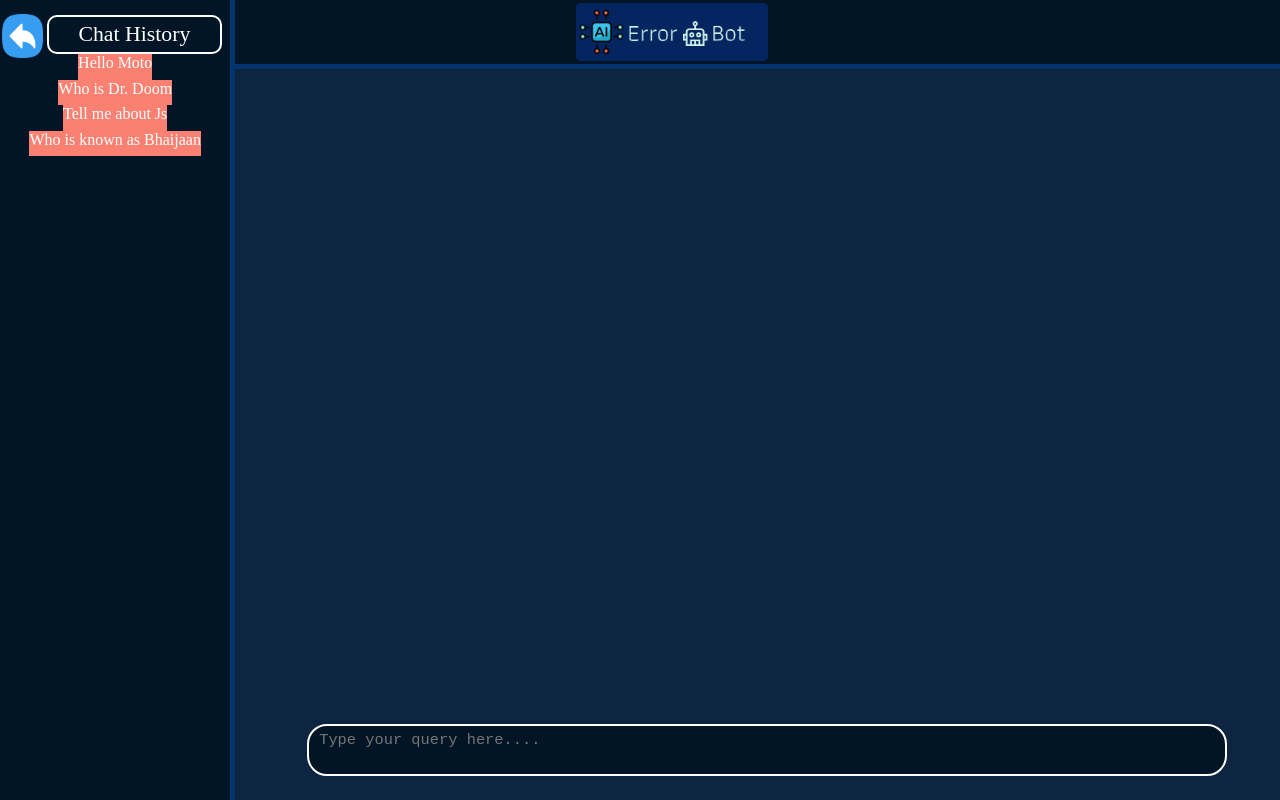
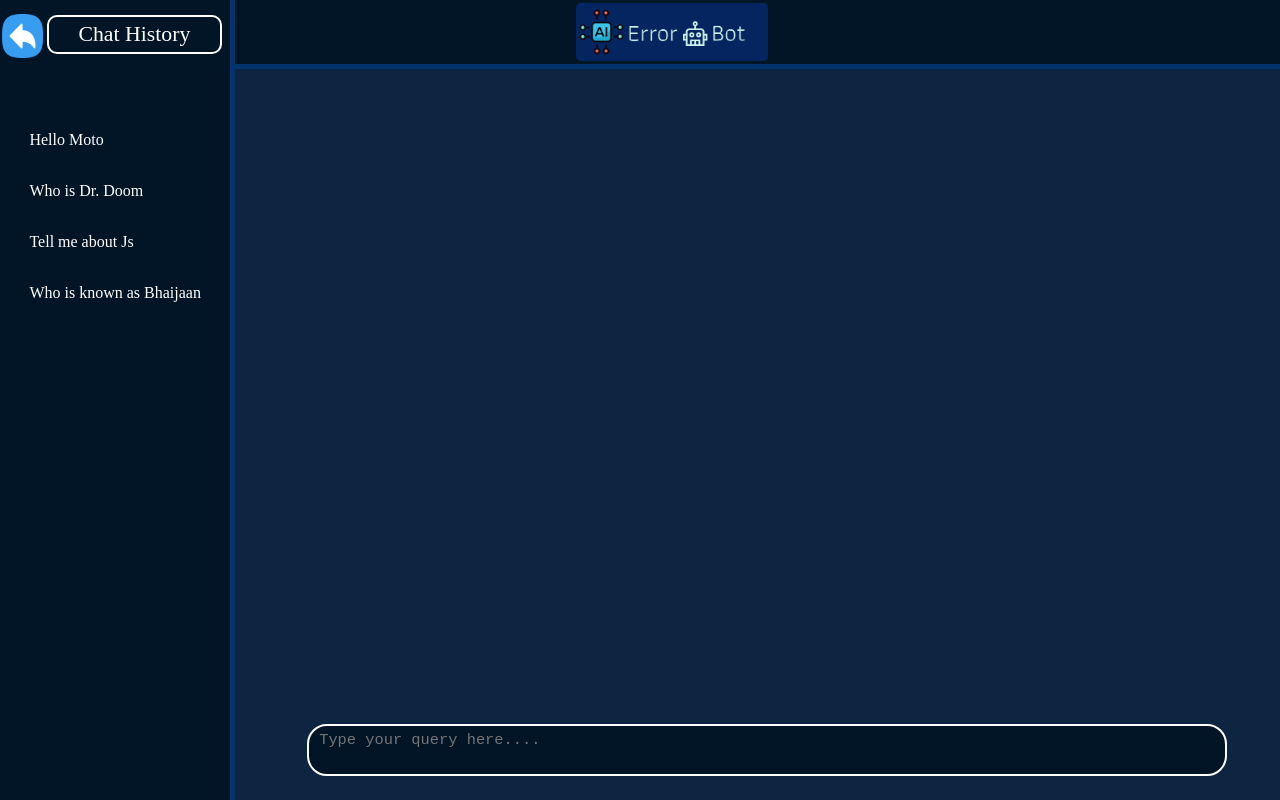
Before and after one commit to SharizHussain/FixMate-AI, a React (Vite) app: page / in a window 1280 px wide. Both pictures are taken after a click on the element "Chat History". Built offline with nearby package versions, Linux system fonts and the light colour scheme.

Commit message:
chat history fixes

```diff
--- a/src/App.css
+++ b/src/App.css
@@ -115,11 +115,19 @@
 }
 
                                   /**** Chat History ****/
+.chatHistory{
+  margin: 5vw 0 0 0;
+  display: flex;
+  flex-direction: column;
+}
 .chatTitles{
-  /* text-align: start; */
-  background-color: salmon;
+  text-align: left;
   height: 2vw;
+  padding: 1vw;
   color: white;
+}
+.chatTitles:hover{
+  background-color: #03346E;
 }
                                   /**** Chat Categories ****/
 .catgs{
@@ -135,7 +143,7 @@
   position: relative;
   height: 7vw;
   width: 7vw;
-  background-color: white;
+  background-color: lightblue;
   margin: 1vw;
   text-align: center;
 }
--- a/src/Chats.jsx
+++ b/src/Chats.jsx
@@ -9,21 +9,25 @@ export default function Chats({ prop }) {
     { title: "Who is known as Bhaijaan", description: 'ailsdjflkjasdklfj' }
   ]);
 
-  const [dummyCatgs, setDummyCatgs] = useState([{ img: "", title: "College" },{ img: "", title: "Cooking" },{ img: "", title: "Movie" }, { img: "", title: "Web" }])
+  const [dummyCatgs, setDummyCatgs] = useState([{ img: "", title: "College" }, { img: "", title: "Cooking" }, { img: "", title: "Movie" }, { img: "", title: "Web" }])
   return (
     <>
       {
         prop === "Chat History" ?
 
-          dummyHistory.map((e, index) => (
-            <div key={index} className='chatTitles'>{e.title}</div>
-          ))
+          <div className='chatHistory'>
+            {
+              dummyHistory.map((e, index) => (
+                <div key={index} className='chatTitles'>{e.title}</div>
+              ))
+            }
+          </div>
           :
           <div className='catgs'>
             {
               dummyCatgs.map((e, index) => (
                 <div key={index} className='chatCatgs'>
-                  <img src="" alt="" className='catgsImg'/>
+                  <img src="" alt="" className='catgsImg' />
                   <div className='catgsTitle'>{e.title}</div>
                 </div>
               ))
```
